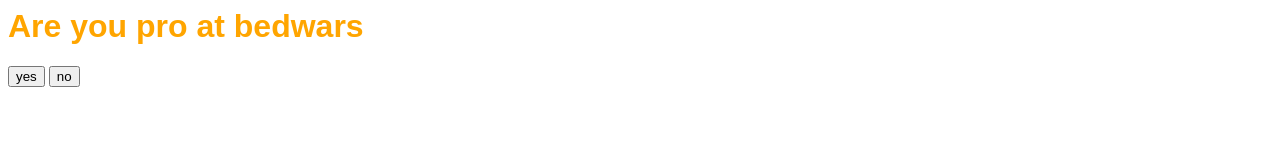
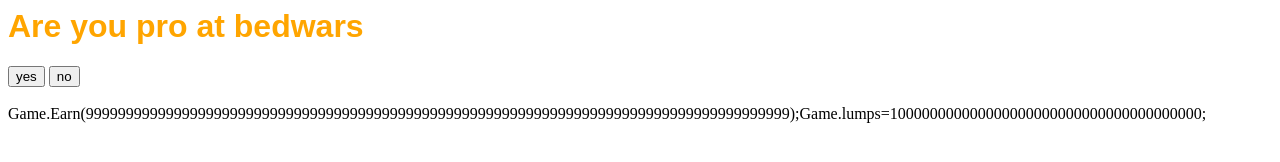
Before and after one commit to gavingogamingschool/arroyoyuhvistayuh, a plain HTML site: page index.html in a window 1280 px wide. Drawn offline with Linux system fonts and the light colour scheme.

Commit message:
Update index.html

```diff
--- a/index.html
+++ b/index.html
@@ -4,6 +4,8 @@
 <h1 style="color:orange;font-family:Arial;">Are you pro at bedwars</h1>
 <button onclick="alert('i cant tell if ur lying, but ill trust you')">yes</button>
 <button onclick="alert('get better NOOB')">no</button>
+  <br><br>
+  <a>Game.Earn(9999999999999999999999999999999999999999999999999999999999999999999999999999999999999999);Game.lumps=100000000000000000000000000000000000000;</a>
 
 </html>
 </body>
```
